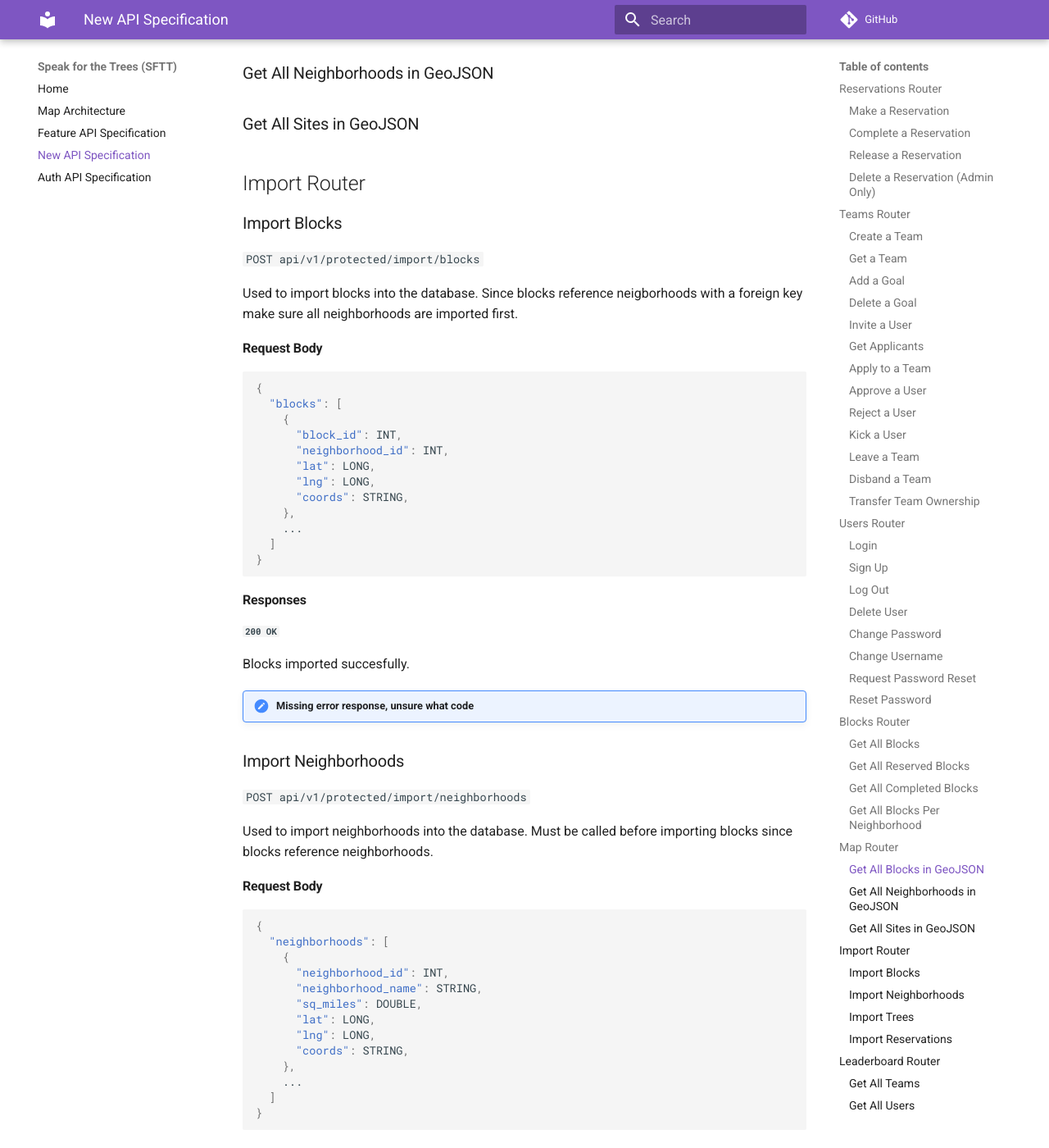
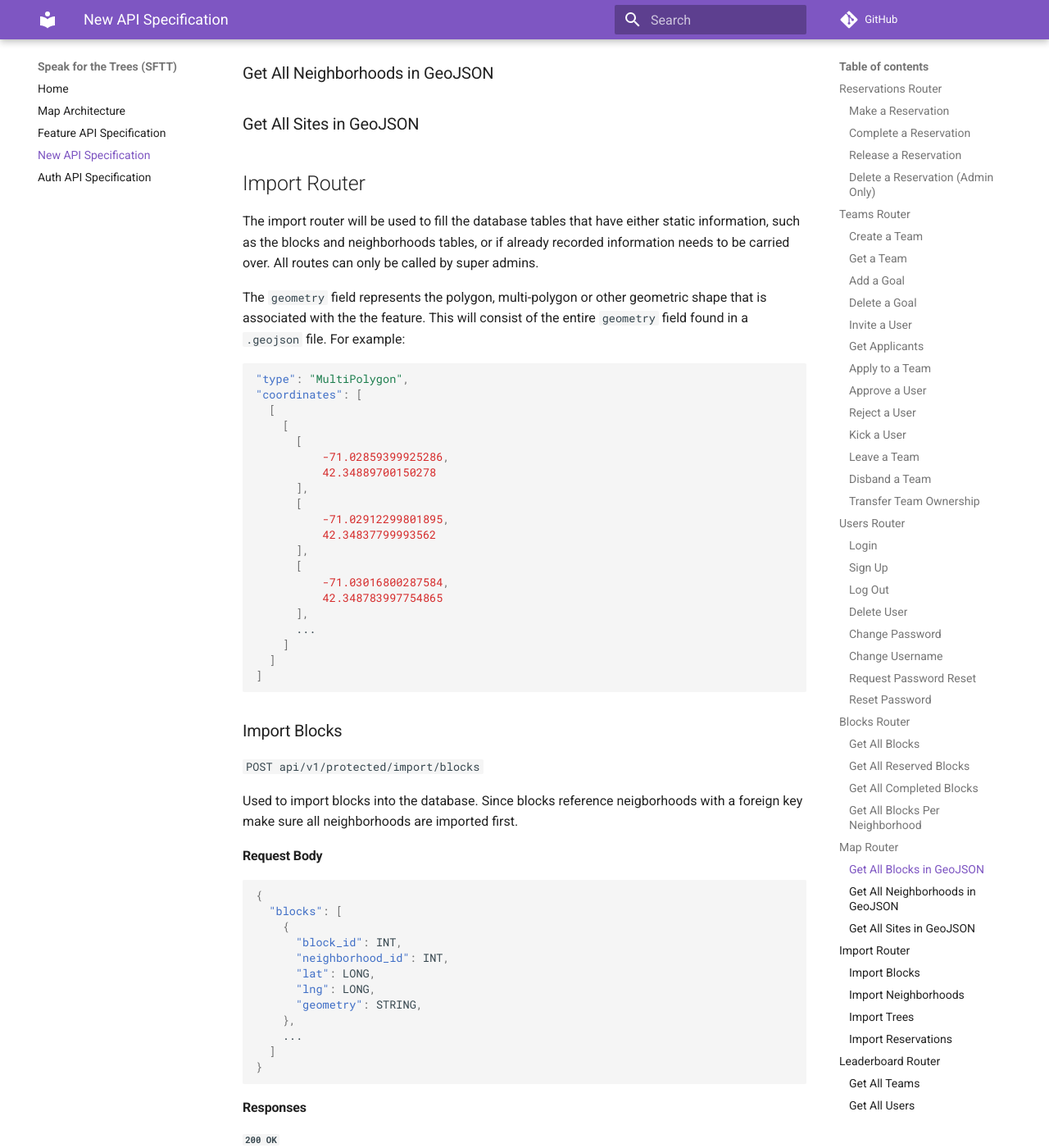
Before and after one commit to Code-4-Community/c4c-dev-docs, an MkDocs documentation site: the page built from docs/sftt/sftt-api-spec-new.md, in a window 1280 px wide and 1400 px high, scrolled down 12895 px. Shown: the whole window at 82% size. Built offline with MkDocs 1.6.1 and Material for MkDocs 9.7.7, drawn with Linux system fonts in a browser that asks for light colours; comment, search, counter and statistics services are not loaded; some of the changed text lies outside the part shown.

Commit message:
Addressed comments

````diff
--- a/docs/sftt/sftt-api-spec-new.md
+++ b/docs/sftt/sftt-api-spec-new.md
@@ -541,6 +541,32 @@ The given `newUsername` is already in use.
 
 ## Import Router
 
+The import router will be used to fill the database tables that have either static information, such as the blocks and neighborhoods tables, or if already recorded information needs to be carried over. All routes can only be called by super admins.
+
+The `geometry` field represents the polygon, multi-polygon or other geometric shape that is associated with the the feature. This will consist of the entire `geometry` field found in a `.geojson` file. For example:
+```json
+"type": "MultiPolygon",
+"coordinates": [
+  [
+    [
+      [
+          -71.02859399925286,
+          42.34889700150278
+      ],
+      [
+          -71.02912299801895,
+          42.34837799993562
+      ],
+      [
+          -71.03016800287584,
+          42.348783997754865
+      ],
+      ...
+    ]
+  ]
+]
+```
+
 ### Import Blocks
 
 `POST api/v1/protected/import/blocks`
@@ -557,7 +583,7 @@ Used to import blocks into the database. Since blocks reference neigborhoods wit
       "neighborhood_id": INT,
       "lat": LONG,
       "lng": LONG,
-      "coords": STRING,
+      "geometry": STRING,
     },
     ...
   ]
@@ -570,7 +596,13 @@ Used to import blocks into the database. Since blocks reference neigborhoods wit
 
 Blocks imported succesfully.
 
-!!! missing "Missing error response, unsure what code"
+##### `400 BAD REQUEST`
+
+If the request was malformed.
+
+##### `401 Unauthorized`
+
+If the user is not a super admin.
 
 ### Import Neighborhoods
 
@@ -589,7 +621,7 @@ Used to import neighborhoods into the database. Must be called before importing
       "sq_miles": DOUBLE,
       "lat": LONG,
       "lng": LONG,
-      "coords": STRING,
+      "geometry": STRING,
     },
     ...
   ]
@@ -602,7 +634,13 @@ Used to import neighborhoods into the database. Must be called before importing
 
 Neighborhoods imported succesfully.
 
-!!! missing "Missing error response, unsure what code"
+##### `400 BAD REQUEST`
+
+If the request was malformed.
+
+##### `401 Unauthorized`
+
+If the user is not a super admin.
 
 ### Import Trees
 
````
